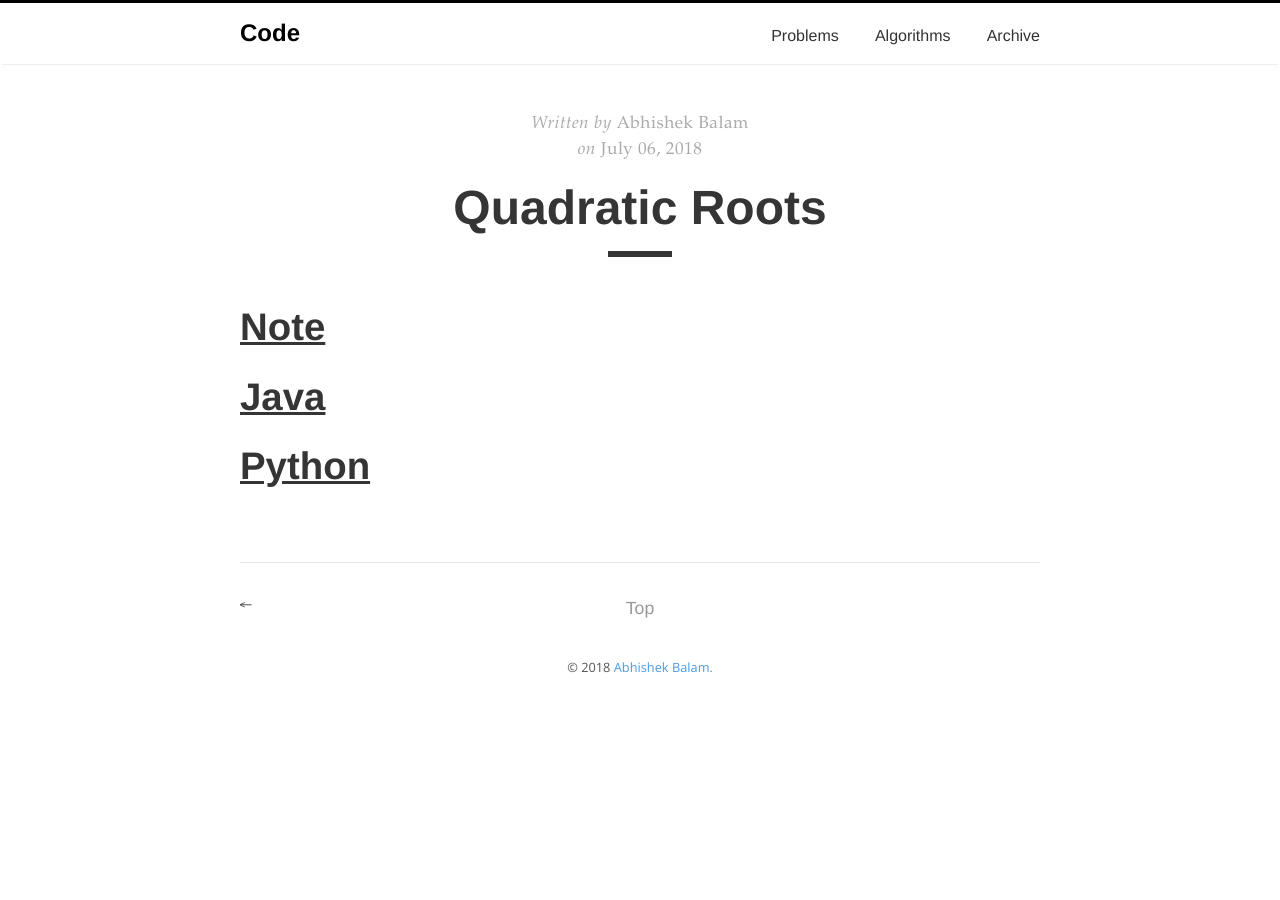
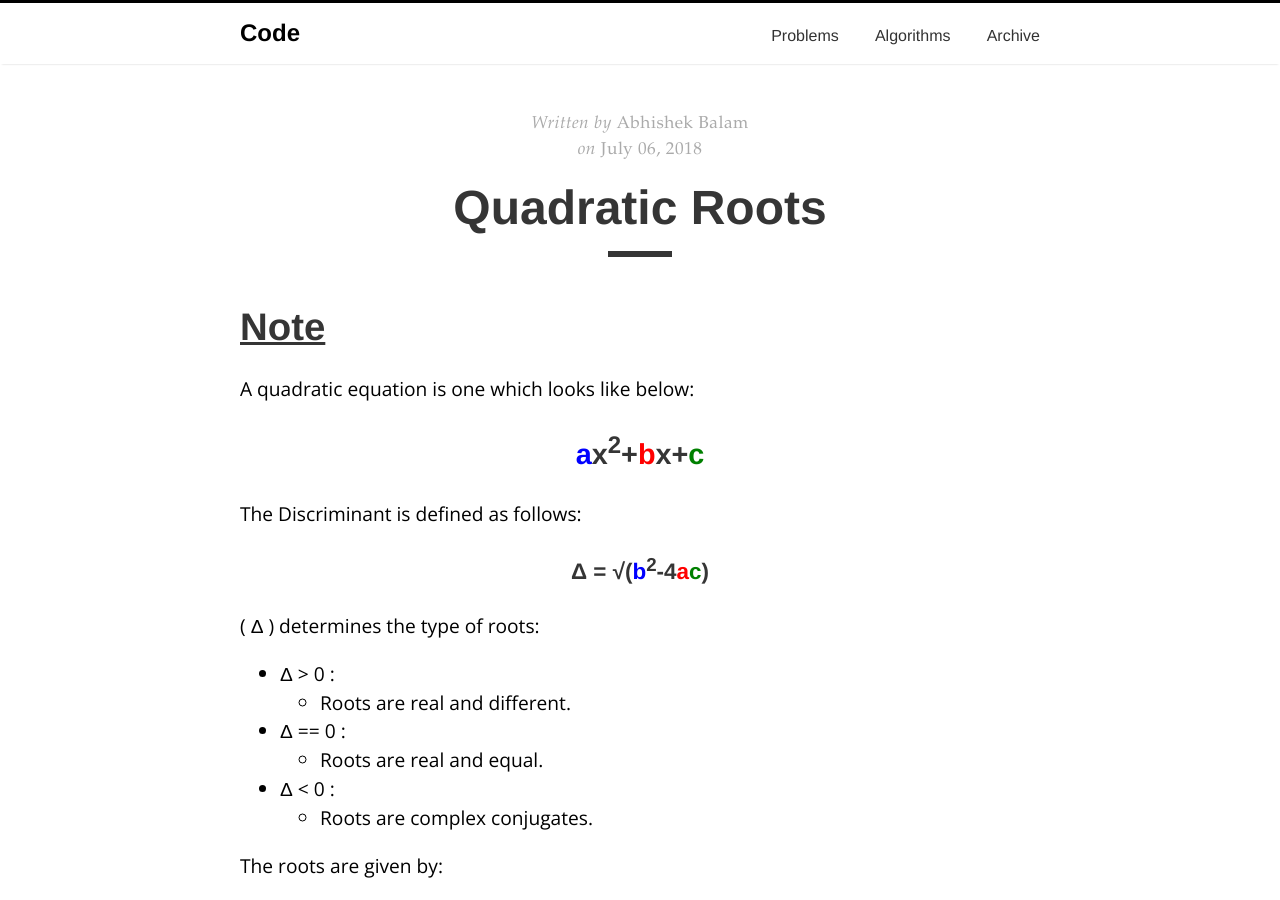
Before and after one commit to abhishekbalam-xyz/code, a Jekyll site: the page built from _posts/2018-07-06-problem.md, in a window 1280 px wide and 900 px high. Built offline with Jekyll 4.4.1, drawn with Linux system fonts in a browser that asks for light colours.

Commit message:
Fri Jul  6 23:58:29 IST 2018

```diff
--- a/_posts/2018-07-06-problem.md
+++ b/_posts/2018-07-06-problem.md
@@ -7,7 +7,34 @@ subtitle: "Find Quadratic Roots for an equation defined by a, b and c."
 
 # Note
 
+A quadratic equation is one which looks like below:
+
+
+## <span style="color:blue">a</span>x<sup>2</sup>+<span style="color:red">b</span>x+<span style="color:green">c</span>
+{: style="text-align:center"}
+
+The Discriminant is defined as follows:
+
+### &Delta; = &radic;(<span style="color:blue">b</span><sup>2</sup>-4<span style="color:red">a</span><span style="color:green">c</span>)
+{: style="text-align:center"}
+
+( &Delta; ) determines the type of roots:
+- &Delta; > 0 :
+	- Roots are real and different.
+- &Delta; == 0 :
+	- Roots are real and equal.
+- &Delta; < 0 :
+	- Roots are complex conjugates.
+
+The roots are given by:
+
+### x1,x2=(<span style="color:blue">-b</span>&#8723;&Delta;)/2<span style="color:red">a</span>
+{: style="text-align:center"}
 
 # Java
 
+<script src="https://gist.github.com/abhishekbalam/ffa418ca76739136b8195247fa03d58c.js"></script>
+
 # Python
+
+<script src="https://gist.github.com/abhishekbalam/b49558f30adb23777797195553b063cb.js"></script>
```
